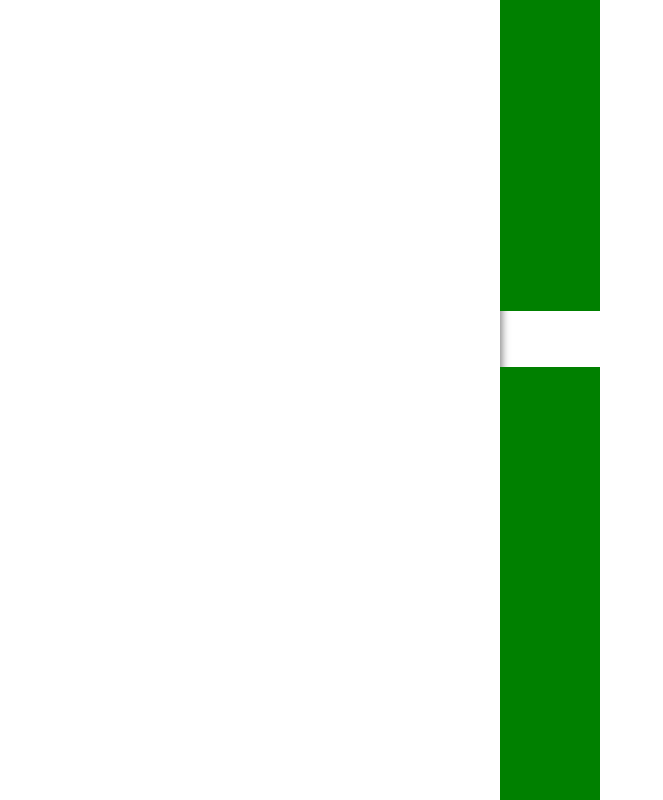
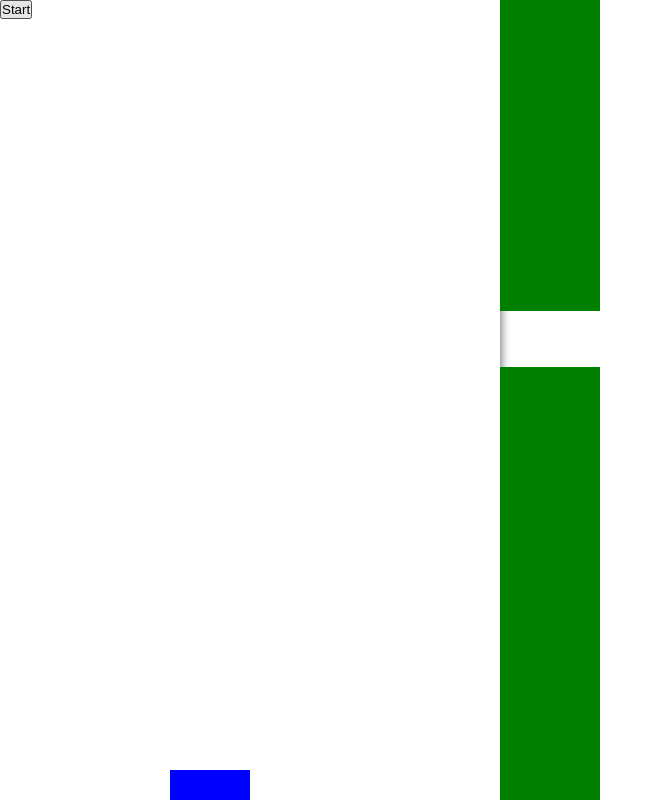
Before and after one commit to karthicbz/flappy_birb, a React (Vite) app: page / in a window 1280 px wide. Shown: the whole page, without its empty margins (0-663 px from the left). Built offline with nearby package versions, Linux system fonts and the light colour scheme.

Commit message:
added player object and made it move up and down

```diff
--- a/src/App.jsx
+++ b/src/App.jsx
@@ -2,6 +2,7 @@ import RectBar from "./components/RectBar";
 import "./App.css";
 import styled from "styled-components";
 import { useEffect, useState } from "react";
+import Player from "./components/Player";
 
 const PlayArea = styled.div`
   max-width: 500px;
@@ -18,6 +19,7 @@ function App() {
   const [intervalIdTwo, setIntervalIdTwo] = useState(null);
   const [greenTubeOneHeight, setGreenTubeOneHeight] = useState(randNumber());
   const [greenTubeTwoHeight, setGreenTubeTwoHeight] = useState(randNumber());
+  const [playerAltitude, setPlayerAltitude] = useState(400);
 
   useEffect(() => {
     if (greenTubePosOne === 500) {
@@ -53,11 +55,22 @@ function App() {
     return Math.floor(Math.random() * 400);
   }
 
+  function increasePlayerAltitude() {
+    setPlayerAltitude((prevAltitude) => prevAltitude + 100);
+  }
+
+  useEffect(() => {
+    if (playerAltitude !== 0) {
+      const interval = setInterval(() => {
+        setPlayerAltitude((prevAltitude) => prevAltitude - 20);
+      }, 100);
+
+      return () => clearInterval(interval);
+    }
+  }, [playerAltitude]);
+
   return (
-    <PlayArea
-      className="canvas"
-      onClick={() => startMovingTube(setGreenTubePosOne, setIntervalIdOne)}
-    >
+    <PlayArea className="canvas" onClick={increasePlayerAltitude}>
       <RectBar height={greenTubeOneHeight} right={greenTubePosOne} top="0" />
       <RectBar height={greenTubeTwoHeight} right={greenTubePosTwo} top="0" />
 
@@ -72,6 +85,12 @@ function App() {
         right={greenTubePosTwo}
         bottom="0"
       />
+      <Player bottom={playerAltitude} />
+      <button
+        onClick={() => startMovingTube(setGreenTubePosOne, setIntervalIdOne)}
+      >
+        Start
+      </button>
     </PlayArea>
   );
 }
--- /dev/null
+++ b/src/components/Player.jsx
@@ -0,0 +1,16 @@
+import React from "react";
+import styled from "styled-components";
+
+const PlayerDiv = styled.div`
+  width: 80px;
+  height: 30px;
+  background-color: blue;
+  position: absolute;
+  left: calc((500px - 80px) - 50%);
+`;
+
+const Player = ({ bottom }) => {
+  return <PlayerDiv style={{ bottom }}></PlayerDiv>;
+};
+
+export default Player;
```
